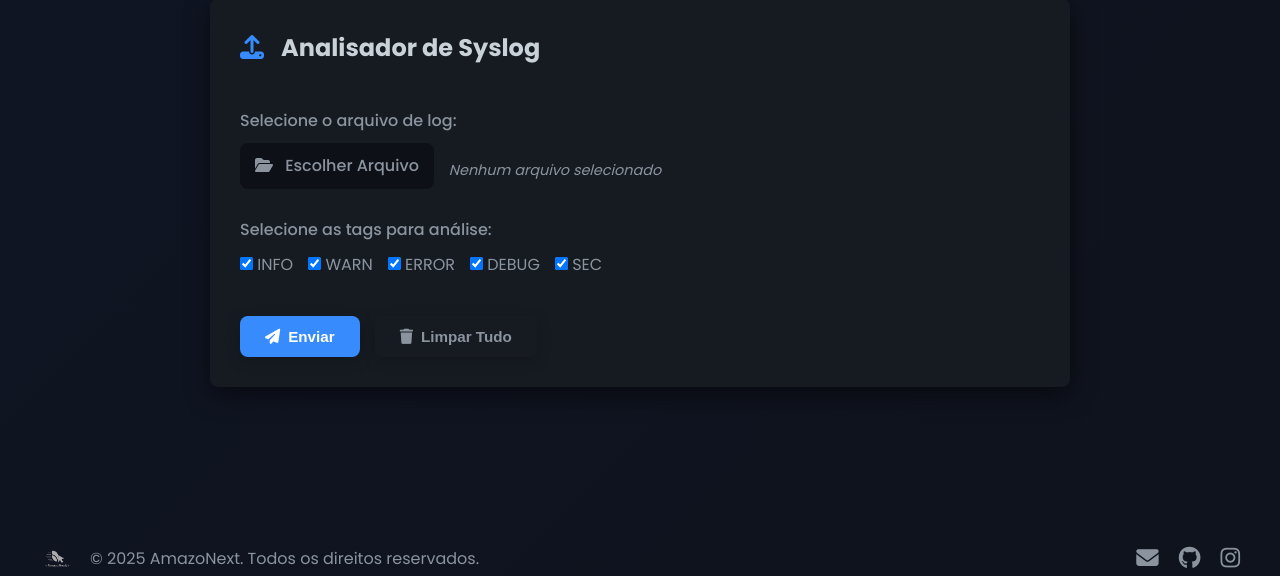
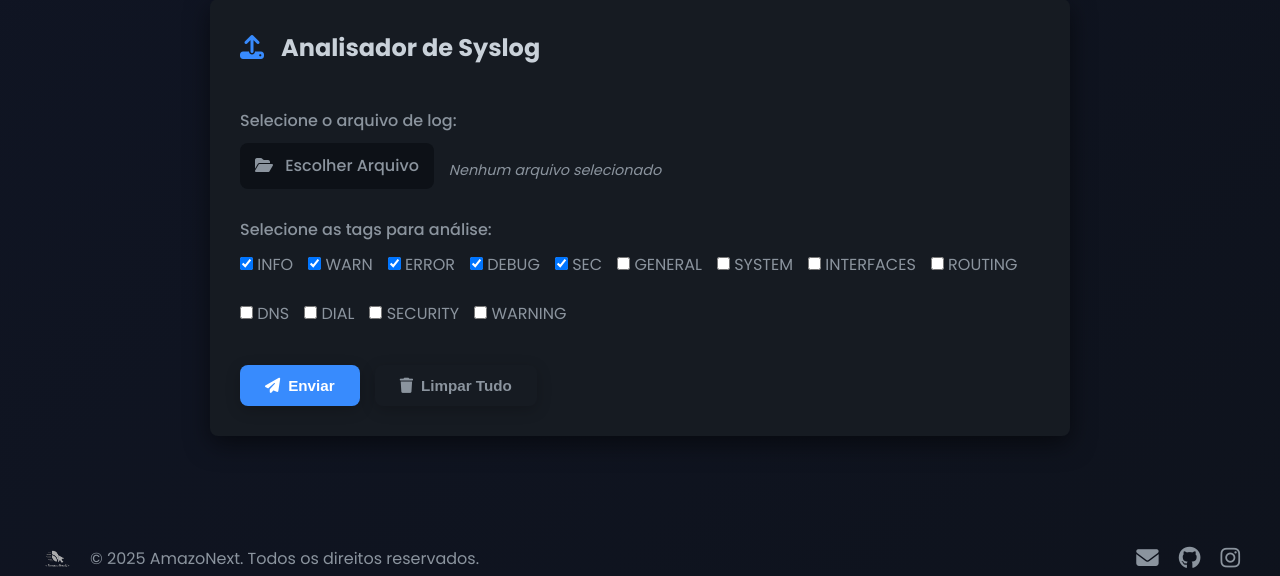
Before and after one commit to amazonext/LogFlux, a Flask app: page / in a window 1280 px wide. Shown: the part 203-779 px from the top of the page. Run offline with Flask 3, Linux system fonts and the light colour scheme.

Commit message:
feat: adicionei os botões das tags adicionadas.

```diff
--- a/templates/index.html
+++ b/templates/index.html
@@ -44,6 +44,14 @@
                         <label><input type="checkbox" name="tags" value="ERROR" checked> ERROR</label>
                         <label><input type="checkbox" name="tags" value="DEBUG" checked> DEBUG</label>
                         <label><input type="checkbox" name="tags" value="SEC" checked> SEC</label>
+                        <label><input type="checkbox" name="tags" value="GENERAL"> GENERAL</label>
+                        <label><input type="checkbox" name="tags" value="SYSTEM"> SYSTEM</label>
+                        <label><input type="checkbox" name="tags" value="INTERFACES"> INTERFACES</label>
+                        <label><input type="checkbox" name="tags" value="ROUTING"> ROUTING</label>
+                        <label><input type="checkbox" name="tags" value="DNS"> DNS</label>
+                        <label><input type="checkbox" name="tags" value="DIAL"> DIAL</label>
+                        <label><input type="checkbox" name="tags" value="SECURITY"> SECURITY</label>
+                        <label><input type="checkbox" name="tags" value="WARNING"> WARNING</label>
                     </div>
                 </div>
 
```
